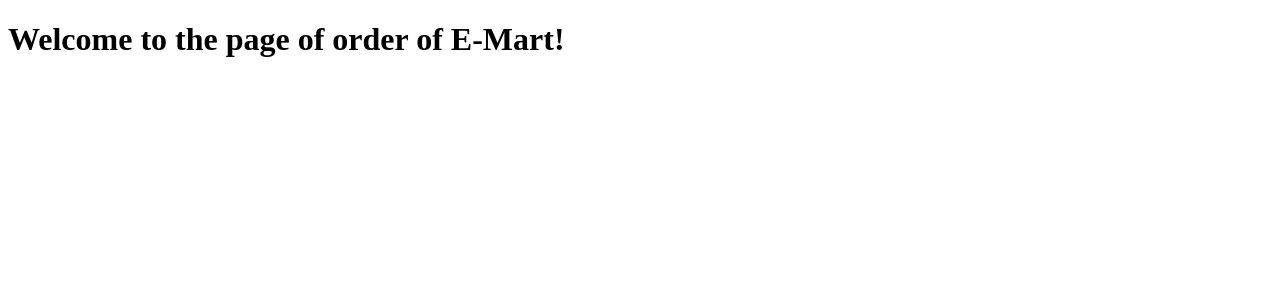
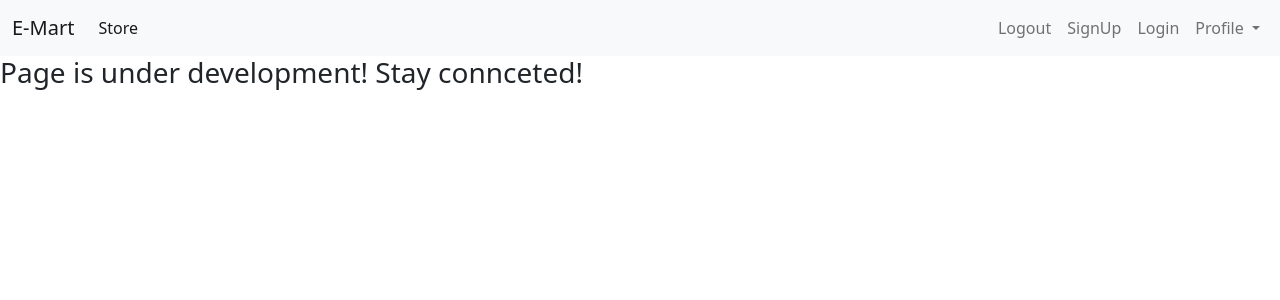
Before and after one commit to ahmedishraq/E-Mart-Django-application, a Django app: template store/templates/orders/order.html in a window 1280 px wide. Shown: the top 300 px of the page. Run offline with Django 3.2, Linux system fonts and the light colour scheme; the template is opened without the code that fills it, so the values that code supplies are empty.

Commit message:
add navbar as a base

```diff
--- /dev/null
+++ b/store/templates/base.html
@@ -0,0 +1,72 @@
+<!doctype html>
+<html lang="en">
+  <head>
+    <!-- Required meta tags -->
+    <meta charset="utf-8">
+    <meta name="viewport" content="width=device-width, initial-scale=1">
+
+    <!-- Bootstrap CSS -->
+    <link href="https://cdn.jsdelivr.net/npm/bootstrap@5.1.1/dist/css/bootstrap.min.css" rel="stylesheet" integrity="sha384-F3w7mX95PdgyTmZZMECAngseQB83DfGTowi0iMjiWaeVhAn4FJkqJByhZMI3AhiU" crossorigin="anonymous">
+
+    <title>E-Mart</title>
+  </head>
+  <body>
+
+<!--Navbar start-->
+    <nav class="navbar navbar-expand-lg navbar-light bg-light">
+        <div class="container-fluid">
+            <a class="navbar-brand" href="#">E-Mart</a>
+            <button class="navbar-toggler" type="button" data-bs-toggle="collapse" data-bs-target="#navbarSupportedContent" aria-controls="navbarSupportedContent" aria-expanded="false" aria-label="Toggle navigation">
+                <span class="navbar-toggler-icon"></span>
+            </button>
+            <div class="collapse navbar-collapse" id="navbarSupportedContent">
+                <ul class="navbar-nav me-auto mb-2 mb-lg-0">
+                    <li class="nav-item">
+                        <a class="nav-link active" aria-current="page" href="#">Store</a>
+                    </li>
+                </ul>
+
+                <ul class="navbar-nav dflex">
+                    <li class="nav-item">
+                        <a class="nav-link" aria-current="page" href="#">Logout</a>
+                    </li>
+                    <li class="nav-item">
+                        <a class="nav-link" aria-current="page" href="#">SignUp</a>
+                    </li>
+                    <li class="nav-item">
+                        <a class="nav-link" aria-current="page" href="#">Login</a>
+                    </li>
+                    <li class="nav-item dropdown">
+                        <a class="nav-link dropdown-toggle" href="#" id="navbarDropdown" role="button" data-bs-toggle="dropdown" aria-expanded="false">
+                            Profile
+                        </a>
+                        <ul class="dropdown-menu" aria-labelledby="navbarDropdown">
+                            <li><a class="dropdown-item" href="#">Action</a></li>
+                            <li><a class="dropdown-item" href="#">Another action</a></li>
+                            <li><hr class="dropdown-divider"></li>
+                            <li><a class="dropdown-item" href="#">Something else here</a></li>
+                        </ul>
+                    </li>
+                </ul>
+            </div>
+        </div>
+    </nav>
+<!--Navbar end-->
+
+
+    {% block content %}{% endblock %}
+
+
+    <!-- Optional JavaScript; choose one of the two! -->
+
+    <!-- Option 1: Bootstrap Bundle with Popper -->
+    <script src="https://cdn.jsdelivr.net/npm/bootstrap@5.1.1/dist/js/bootstrap.bundle.min.js" integrity="sha384-/bQdsTh/da6pkI1MST/rWKFNjaCP5gBSY4sEBT38Q/9RBh9AH40zEOg7Hlq2THRZ" crossorigin="anonymous"></script>
+
+    <!-- Option 2: Separate Popper and Bootstrap JS -->
+    <!--
+    <script src="https://cdn.jsdelivr.net/npm/@popperjs/core@2.9.3/dist/umd/popper.min.js" integrity="sha384-W8fXfP3gkOKtndU4JGtKDvXbO53Wy8SZCQHczT5FMiiqmQfUpWbYdTil/SxwZgAN" crossorigin="anonymous"></script>
+    <script src="https://cdn.jsdelivr.net/npm/bootstrap@5.1.1/dist/js/bootstrap.min.js" integrity="sha384-skAcpIdS7UcVUC05LJ9Dxay8AXcDYfBJqt1CJ85S/CFujBsIzCIv+l9liuYLaMQ/" crossorigin="anonymous"></script>
+    -->
+  </body>
+</html>
+</html>
--- a/store/templates/orders/order.html
+++ b/store/templates/orders/order.html
@@ -1,10 +1,7 @@
-<!DOCTYPE html>
-<html lang="en">
-<head>
-    <meta charset="UTF-8">
-    <title>E-Mart</title>
-</head>
-<body>
-    <h1>Welcome to the page of order of E-Mart!</h1>
-</body>
-</html>
+{% extends 'base.html' %}
+
+{% block content %}
+<div>
+    <h3 >Page is under development! Stay connceted!</h3>
+</div>
+{% endblock %}
--- a/store/views.py
+++ b/store/views.py
@@ -6,4 +6,5 @@
 def index(request):
 
     prds = Product.get_all_products();
+    #return render (request, 'orders/order.html')
     return render (request, 'index.html', {'products' : prds})
```
Also changed, not shown: store/templates/index.html (+4 -68 lines).
